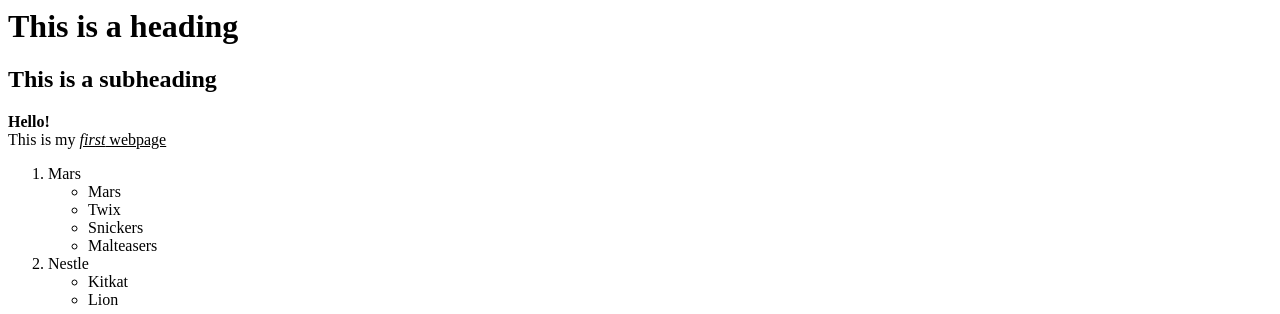
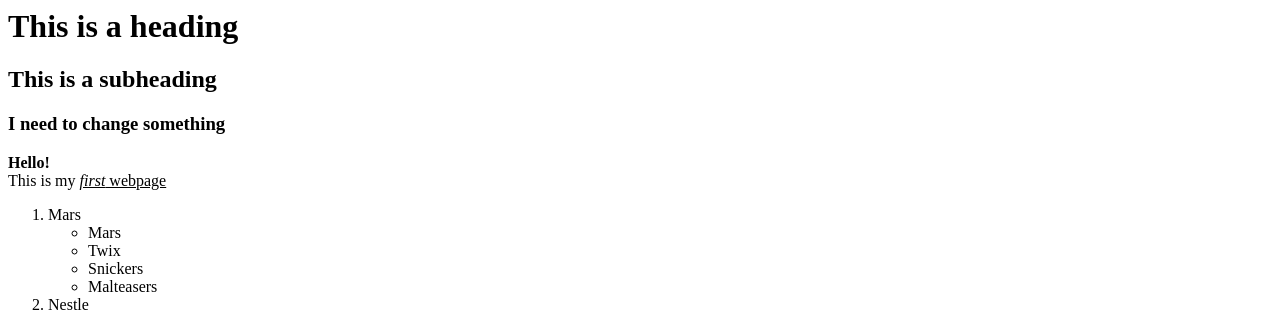
Before and after one commit to ellamooney/Github-Demo-CFG, a plain HTML site: page index.html in a window 1280 px wide. Shown: the top 314 px of the page. Drawn offline with Linux system fonts and the light colour scheme.

Commit message:
Added something as a heading

```diff
--- a/index.html
+++ b/index.html
@@ -6,6 +6,7 @@
 <body>
 <h1> This is a heading </h1>
 <h2> This is a subheading </h2>
+<h3> I need to change something </h3>
 
 <p align="left"><strong>Hello!</strong> <br />
 This is my <u><em>first</em> webpage</u></p>
```
